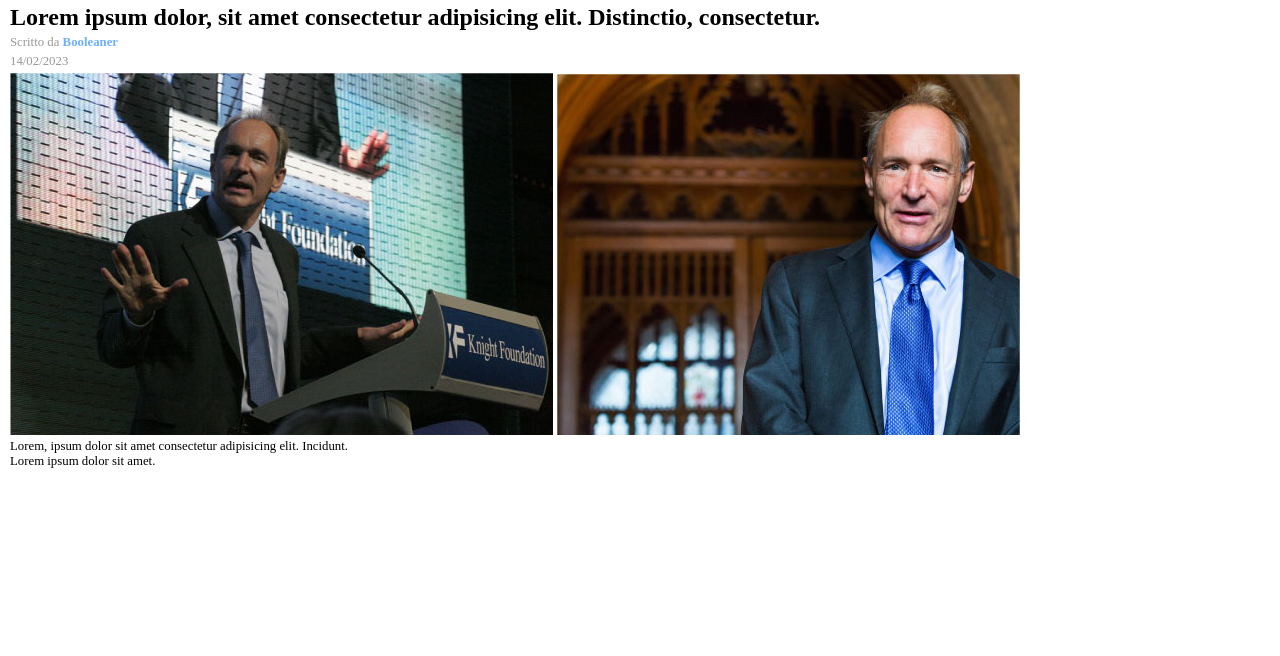
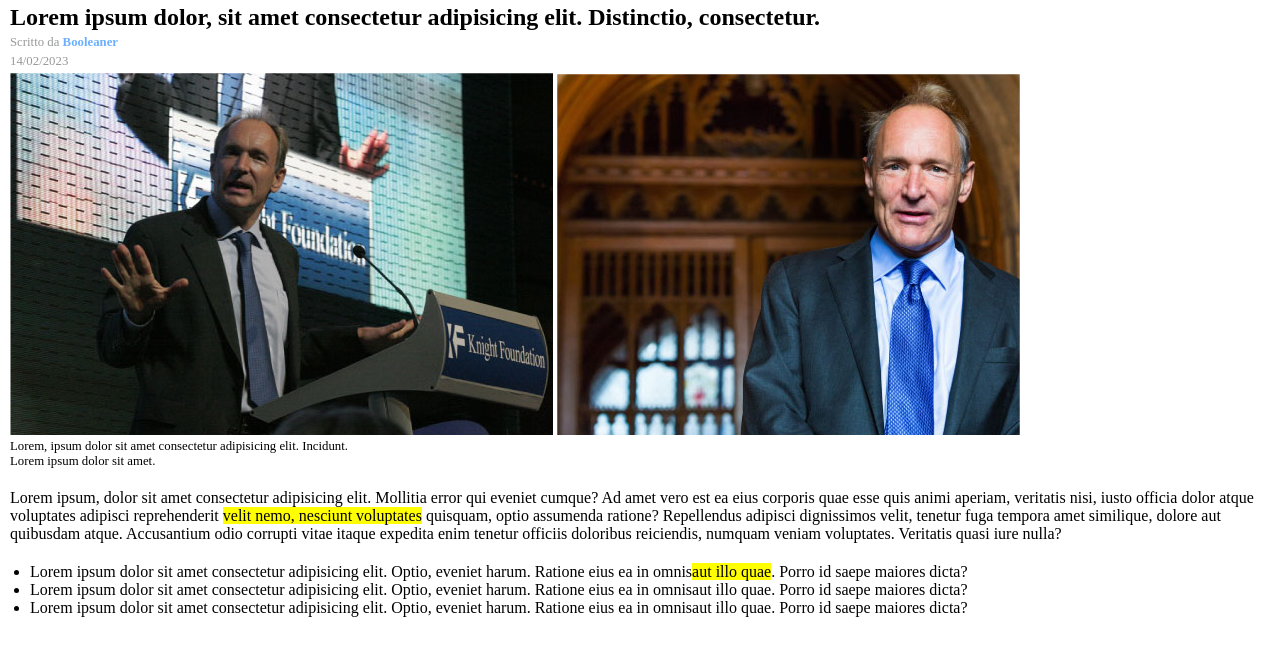
Before and after one commit to EmanueleDiLeo/html-css-booleaner, a plain HTML site: page index.html in a window 1280 px wide. Shown: the part 112-768 px from the top of the page. Drawn offline with Linux system fonts and the light colour scheme.

Commit message:
creazione select centrale (con lista)

```diff
--- a/css/style.css
+++ b/css/style.css
@@ -10,8 +10,12 @@ body{
   /* font-family: 'Trebuchet MS', 'Lucida Sans Unicode', 'Lucida Grande', 'Lucida Sans', Arial, sans-serif; */
 }
 
-spam, strong{
+strong{
   color: #6cb0ff;
+}
+
+spam{
+  background-color: yellow;
 }
 
 
@@ -49,3 +53,11 @@ main{
 .container-intro p{
   font-size: 0.8rem;
 }
+
+.section-margin{
+  margin: 20px  0px;
+}
+
+.div-margin{
+  margin: 20px;
+}
--- a/index.html
+++ b/index.html
@@ -16,6 +16,8 @@
 
   <!-- inizio main -->
   <main>
+
+    <!-- inizio section intro -->
     <section class="container-intro">
       <h1>Lorem ipsum dolor, sit amet consectetur adipisicing elit. Distinctio, consectetur.</h1>
       <p class="color-p">Scritto da <strong>Booleaner</strong></p>
@@ -25,6 +27,26 @@
       <p>Lorem, ipsum dolor sit amet consectetur adipisicing elit. Incidunt.</p>
       <p>Lorem ipsum dolor sit amet.</p>
     </section>
+    <!-- fine section intro -->
+
+    <!-- inizio select centrale -->
+    <section class="section-margin">
+      <p>
+        Lorem ipsum, dolor sit amet consectetur adipisicing elit. Mollitia error qui eveniet cumque? Ad amet vero est ea eius corporis quae esse quis animi aperiam, veritatis nisi,
+        iusto officia dolor atque voluptates adipisci reprehenderit <spam>velit nemo, nesciunt voluptates</spam> quisquam, optio assumenda ratione? Repellendus adipisci dignissimos
+        velit, tenetur fuga tempora amet similique, dolore aut quibusdam atque. Accusantium odio corrupti vitae itaque expedita enim tenetur officiis doloribus reiciendis, numquam
+        veniam voluptates. Veritatis quasi iure nulla?
+      </p>
+
+      <div class="div-margin">
+        <ul>
+          <li>Lorem ipsum dolor sit amet consectetur adipisicing elit. Optio, eveniet harum. Ratione eius ea in omnis<spam>aut illo quae</spam>. Porro id saepe maiores dicta?</li>
+          <li>Lorem ipsum dolor sit amet consectetur adipisicing elit. Optio, eveniet harum. Ratione eius ea in omnisaut illo quae. Porro id saepe maiores dicta?</li>
+          <li>Lorem ipsum dolor sit amet consectetur adipisicing elit. Optio, eveniet harum. Ratione eius ea in omnisaut illo quae. Porro id saepe maiores dicta?</li>
+        </ul>
+      </div>
+    </section>
+    <!-- fine select centrale -->
 
 
   </main>
```
